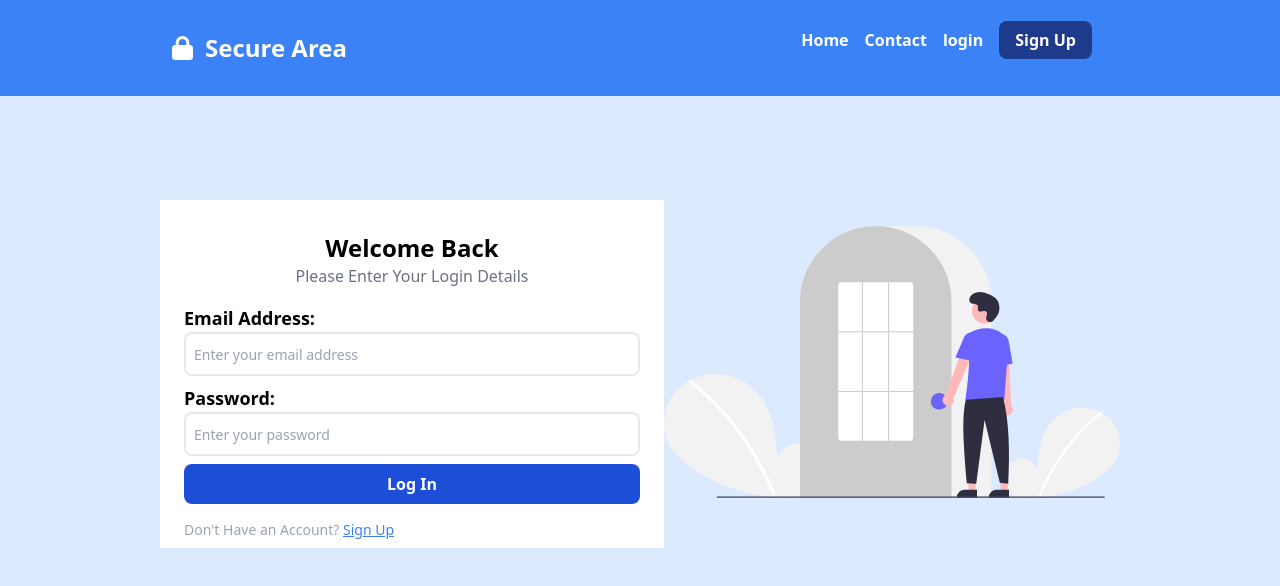
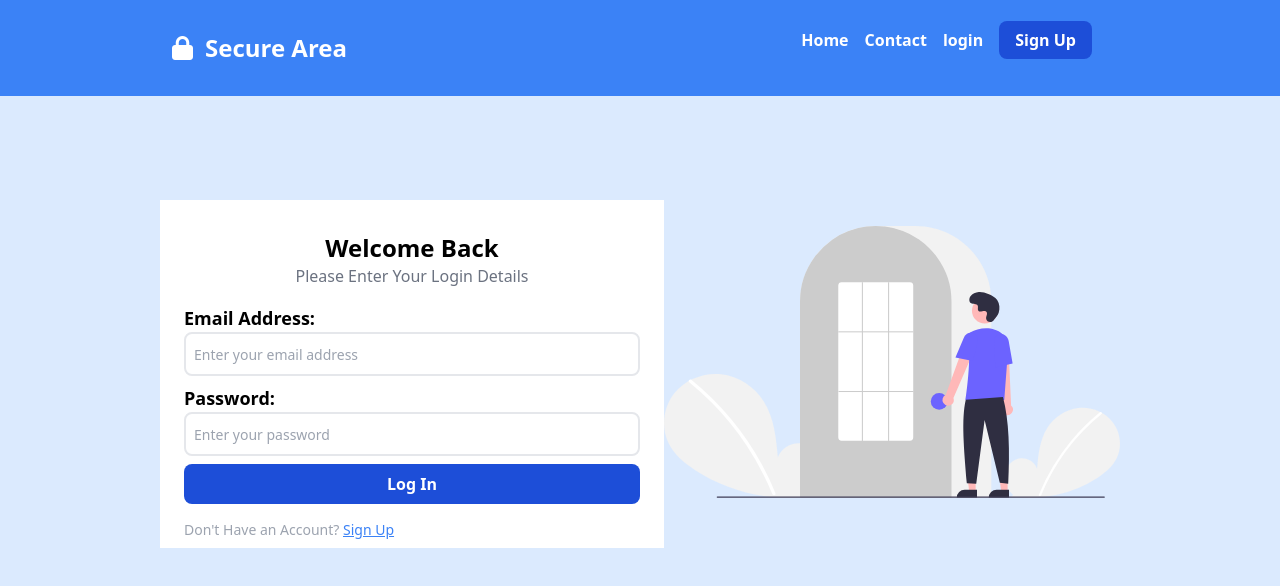
Before and after one commit to probillal/login_form, a website: page index.html in a window 1280 px wide. Drawn offline with Linux system fonts and the light colour scheme.

Commit message:
button color problem fixed

```diff
--- a/index.html
+++ b/index.html
@@ -66,7 +66,7 @@
             <li class="mb-4 text-white">
               <a
                 href="#"
-                class="btn hover:bg-white hover:text-blue-900 transition-all duration-200s"
+                class="btn hover:bg-blue-900 hover:text-white transition-all duration-500"
                 >Sign Up</a
               >
             </li>
--- a/input.css
+++ b/input.css
@@ -3,5 +3,5 @@
 @tailwind utilities;
 
 .btn {
-  @apply px-4 py-2 bg-blue-900 font-semibold rounded-lg;
+  @apply px-4 py-2 bg-blue-700 font-semibold rounded-lg;
 }
```
Also changed, not shown: css/style.css.
